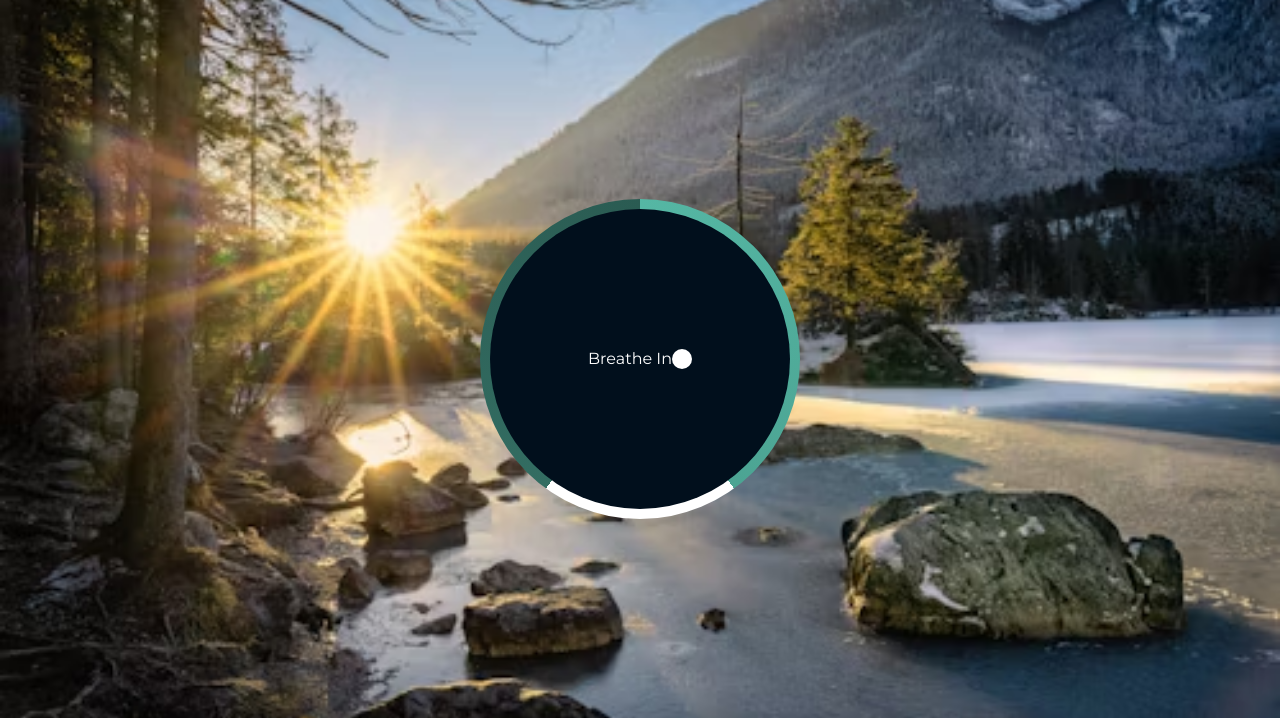
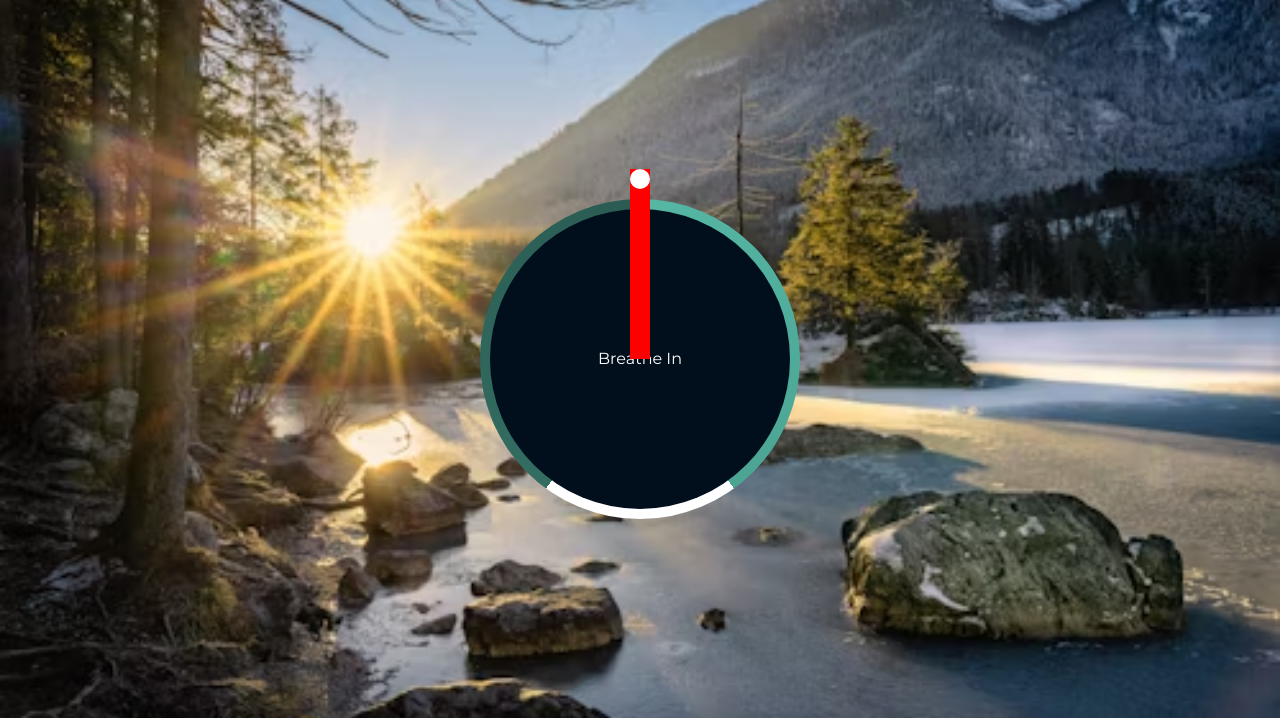
Before and after one commit to MarcusC001/website1, a plain HTML site: page website1/HTML/relaxer.html in a window 1280 px wide. Shown: the part 82-800 px from the top of the page. Drawn offline with Linux system fonts and the light colour scheme; files that its build step writes are made by us from their sources; files whose address does not match are found by name.

Commit message:
Mon, Mar 31, 2025, 9:36 AM -07:00

```diff
--- a/website1/css/relaxer.css
+++ b/website1/css/relaxer.css
@@ -62,3 +62,12 @@ body {
     border-radius: 50%;
     display: block;
 }
+
+.pointer-container {
+    position: absolute;
+    top: -40px;
+    left: 140px;
+    width: 20px;
+    height: 190px;
+    background-color: red;
+}
```
